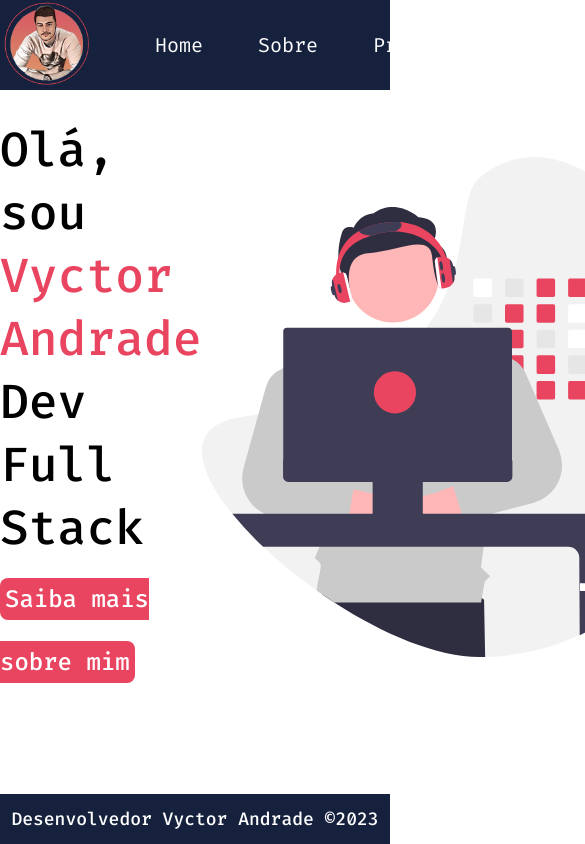
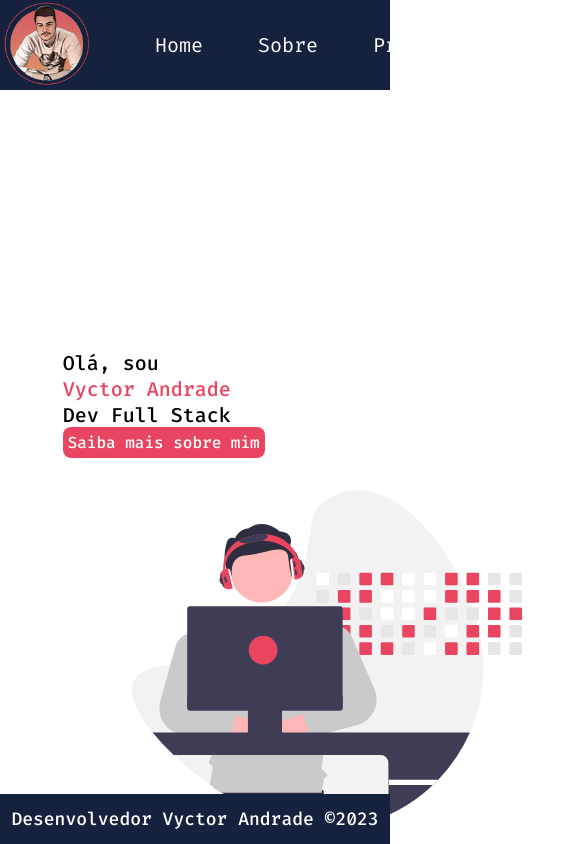
Before and after one commit to vyctorandrade/portfolio, a React (Vite) app: page / in a window 390 px wide. Shown: the top 844 px of the page, 585 px wide, since content can reach past the window. Built offline with nearby package versions, Linux system fonts and the light colour scheme.

Commit message:
responsive

```diff
--- a/src/pages/Home/Home.jsx
+++ b/src/pages/Home/Home.jsx
@@ -6,8 +6,6 @@ import { Link } from 'react-router-dom'
 function Home() {
   return (
     <>
-
-
     <section className={styles.home}>
     <div className={styles.apresentacao}>
         <p>
@@ -26,7 +24,6 @@ function Home() {
       </figure>
     </div>
     </section>
-
     </>
   )
 }
--- a/src/pages/Home/Home.module.css
+++ b/src/pages/Home/Home.module.css
@@ -5,7 +5,7 @@
 
     display: flex;
     align-items: center;
-    justify-content: space-around;
+    justify-content: space-evenly;
 
 }
 
@@ -22,8 +22,6 @@
 .apresentacao span{
     color: var(--red);
 }
-
-
 
 /* css da page Home */
 .home {
@@ -70,3 +68,37 @@
     background-color: var(--primary);
     transition: all 0.5s;
 }
+
+
+@media (min-width: 320px) and (max-width: 1200px) {
+
+
+
+    .home p{
+        font-size: 20px;
+
+
+    }
+    .home img{
+        max-width: 100%;
+        height: 500px;
+        margin-left: -50%;
+        width: 500px;
+
+
+
+        display: flex;
+        position:fixed;
+
+
+    }
+
+    .btn{
+        font-size: 16px;
+        width: 80%;
+        padding: 5px ;
+
+
+    }
+
+   }
--- a/src/pages/Projetos/Projetos.module.css
+++ b/src/pages/Projetos/Projetos.module.css
@@ -1,23 +1,20 @@
+.projetos{
+    padding-block: 80px;
+
+}
+
+
 .projetos h2{
     text-align:  center;
-    padding-block: 100px;
-
 }
 
 .lista{
     width: 100%;
-
     display: flex;
     flex-wrap: wrap;
     align-items: center;
     justify-content: center;
     gap: 1.5rem;
-    margin-block: 1rem;
-
-
-
-
-
-
+    margin-block: 2.5rem;
 
 }
```
